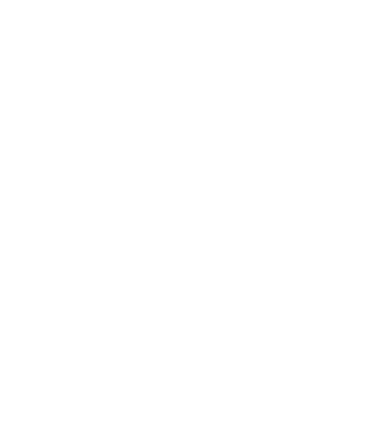
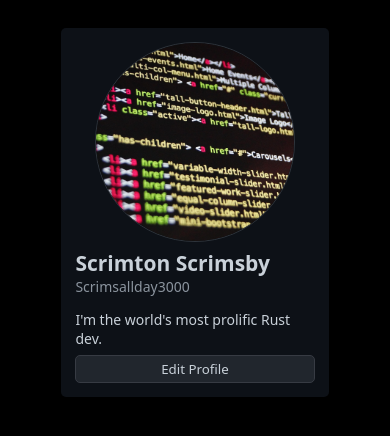
Before and after one commit to BebsYanski/24_css_projects, a plain HTML site: page 15github_profile_layout/index.html in a window 390 px wide. Drawn offline with Linux system fonts and the light colour scheme.

Commit message:
Enhance GitHub profile layout with detailed structure and styling
Update the HTML to include a complete profile card layout featuring an image, name, username, and an edit button. Modify the CSS to improve typography, layout responsiveness, and add styles for the profile card, header, and button interactions. Introduce a new image asset for the profile card.

```diff
--- a/15github_profile_layout/index.html
+++ b/15github_profile_layout/index.html
@@ -3,7 +3,22 @@
   <head>
     <meta charset="UTF-8" />
     <meta name="viewport" content="width=device-width, initial-scale=1.0" />
-    <title>Document</title>
+    <title>Github Profile Layout</title>
+    <link rel="stylesheet" href="style.css" />
   </head>
-  <body></body>
+  <body>
+    <div class="wrapper">
+      <div class="card">
+        <header>
+          <img src="../images/code1.jpg" alt="Code snippet" />
+        </header>
+        <main>
+          <h1>Scrimton Scrimsby</h1>
+          <h4>Scrimsallday3000</h4>
+          <p>I'm the world's most prolific Rust dev.</p>
+          <button type="button">Edit Profile</button>
+        </main>
+      </div>
+    </div>
+  </body>
 </html>
--- a/15github_profile_layout/style.css
+++ b/15github_profile_layout/style.css
@@ -4,11 +4,12 @@
   box-sizing: border-box;
 }
 html {
-  font-size: 16px;
+  font-size: 14px;
 }
 body {
   color: #c9d1d9;
   background-color: #000;
+  font-family: var(--font-main);
 }
 :root {
   --font-main: "Noto Sans", sans-serif;
@@ -24,3 +25,66 @@
   --btn-boder: #373b43;
   --btn-border-hover: #8c949e;
 }
+img {
+  max-width: 100%;
+  height: auto;
+  object-fit: cover;
+  display: block;
+}
+header {
+  width: 200px;
+  border-radius: 50%;
+  text-align: center;
+  margin: auto;
+  border: 1px solid var(--profile-img-border);
+}
+header img {
+  aspect-ratio: 1;
+  border-radius: 50%;
+}
+.wrapper {
+  padding: 2em;
+  min-height: 100vh;
+  min-width: 320px;
+}
+.card {
+  margin: auto;
+  width: 80%;
+  max-width: 400px;
+  min-width: 250px;
+  padding: 1em;
+  background-color: var(--profile-bg);
+  display: flex;
+  flex-direction: column;
+  align-items: center;
+  justify-content: center;
+  border-radius: 5px;
+}
+main {
+  margin-top: 0.5em;
+}
+h1 {
+  font-size: 1.5rem;
+}
+h4 {
+  color: var(--username-font-color);
+  font-weight: var(--username-font-weight);
+}
+p {
+  margin-top: 1em;
+}
+button {
+  width: 100%;
+  background-color: var(--btn-bg);
+  color: var(--btn-color);
+  border: 1px solid var(--btn-boder);
+  margin-top: 0.5em;
+  padding: 0.3em;
+  transition: all 0.8s;
+  font-family: inherit;
+  border-radius: 5px;
+}
+button:hover {
+  border-color: var(--btn-border-hover);
+  background: var(--btn-bg-hover);
+}
```
Also changed, not shown: images/code1.jpg (added).
